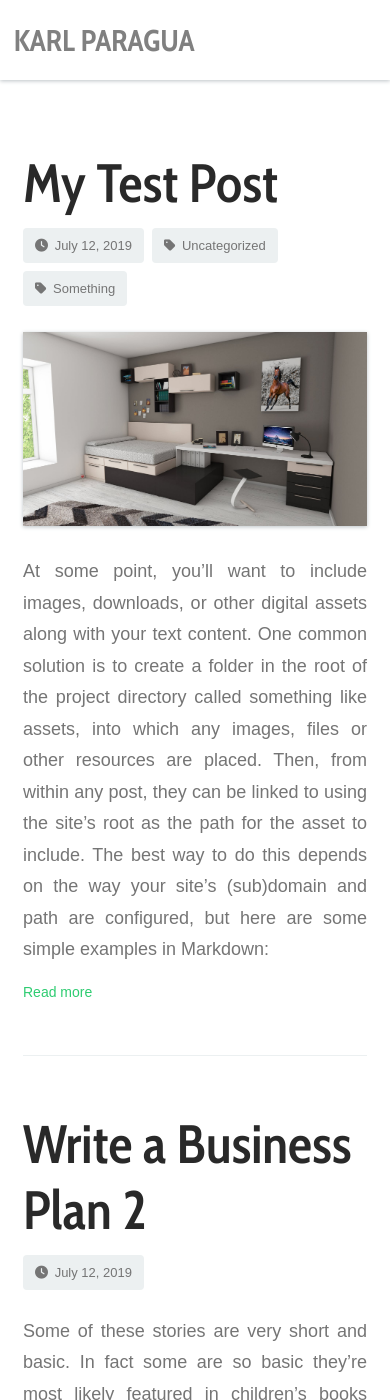
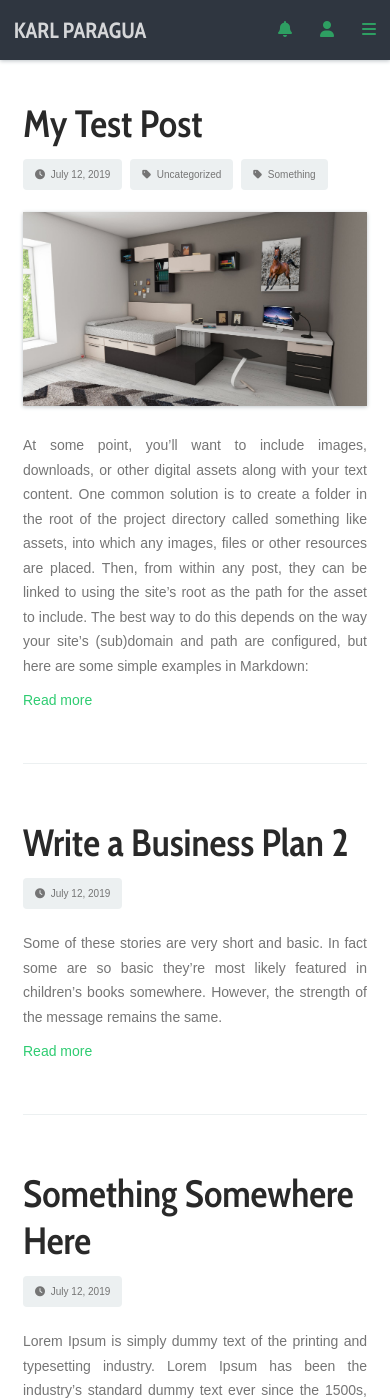
Before and after one commit to kbparagua/blog, a Jekyll site: the page built from index.html, in a window 390 px wide and 1400 px high. Built offline with Jekyll 4.4.1, drawn with Linux system fonts in a browser that asks for light colours; nearby versions of some CDN libraries; the list of posts is cut into pages by our own code; comment, search, counter and statistics services are not loaded.

Commit message:
Adjust style on mobile

```diff
--- a/_includes/header.html
+++ b/_includes/header.html
@@ -107,4 +107,24 @@
     text-decoration: none;
     color: #292929;
   }
+
+  @media only screen and (max-width: 768px){
+    #header {
+      height: 60px;
+      background-color: #2f3640;
+    }
+
+    #brand {
+      font-size: 22px;
+    }
+
+    #brand a, #brand a:visited, #brand a:hover, #brand a:active {
+      color: white;
+      opacity: 0.8;
+    }
+
+    .nav-items .item {
+      font-size: 16px;
+    }
+  }
 </style>
--- a/assets/css/main.scss
+++ b/assets/css/main.scss
@@ -137,3 +137,23 @@ h1 {
 .social-buttons {
   margin: 30px 0;
 }
+
+@media only screen and (max-width: 768px){
+  h1 {
+    font-size: 38px;
+  }
+
+  #content {
+    margin-top: 100px;
+
+    p {
+      font-size: 14px;
+    }
+  }
+
+  .post-details {
+    .post-data {
+      font-size: 10px;
+    }
+  }
+}
```
